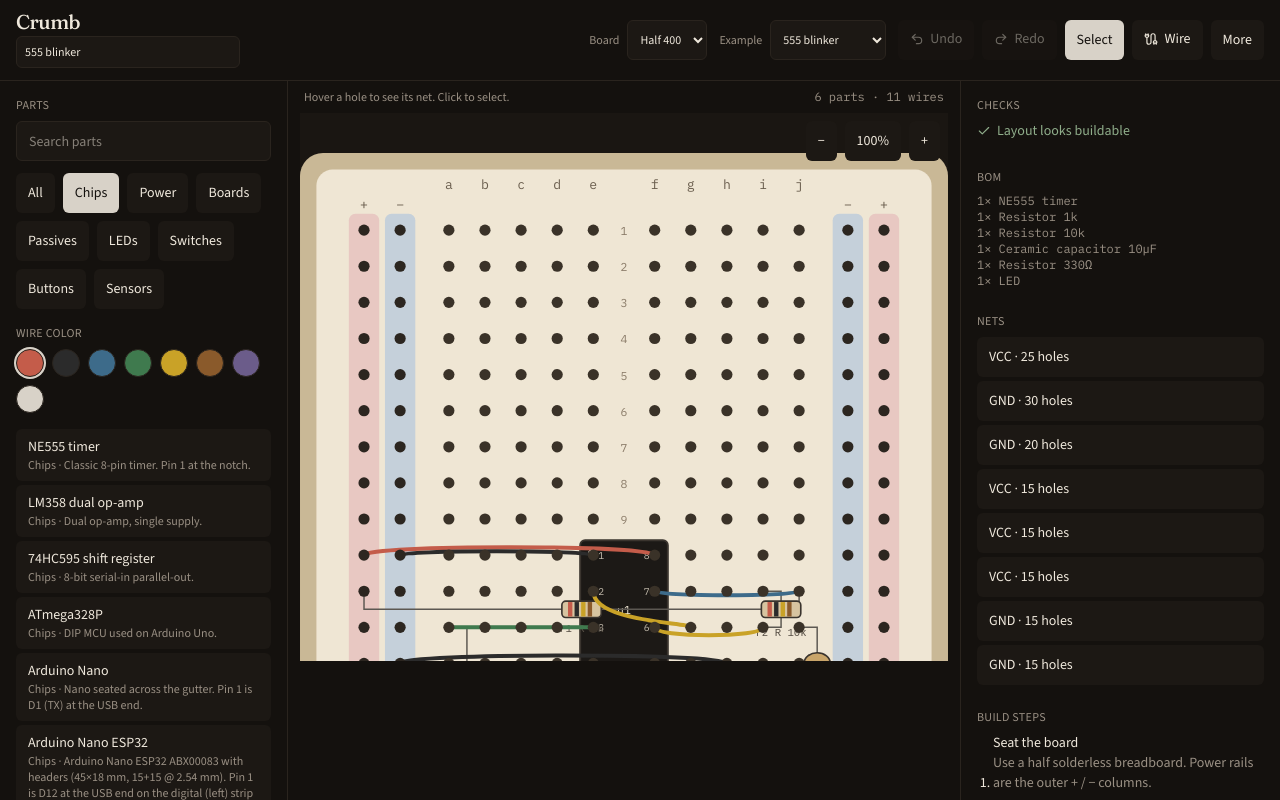
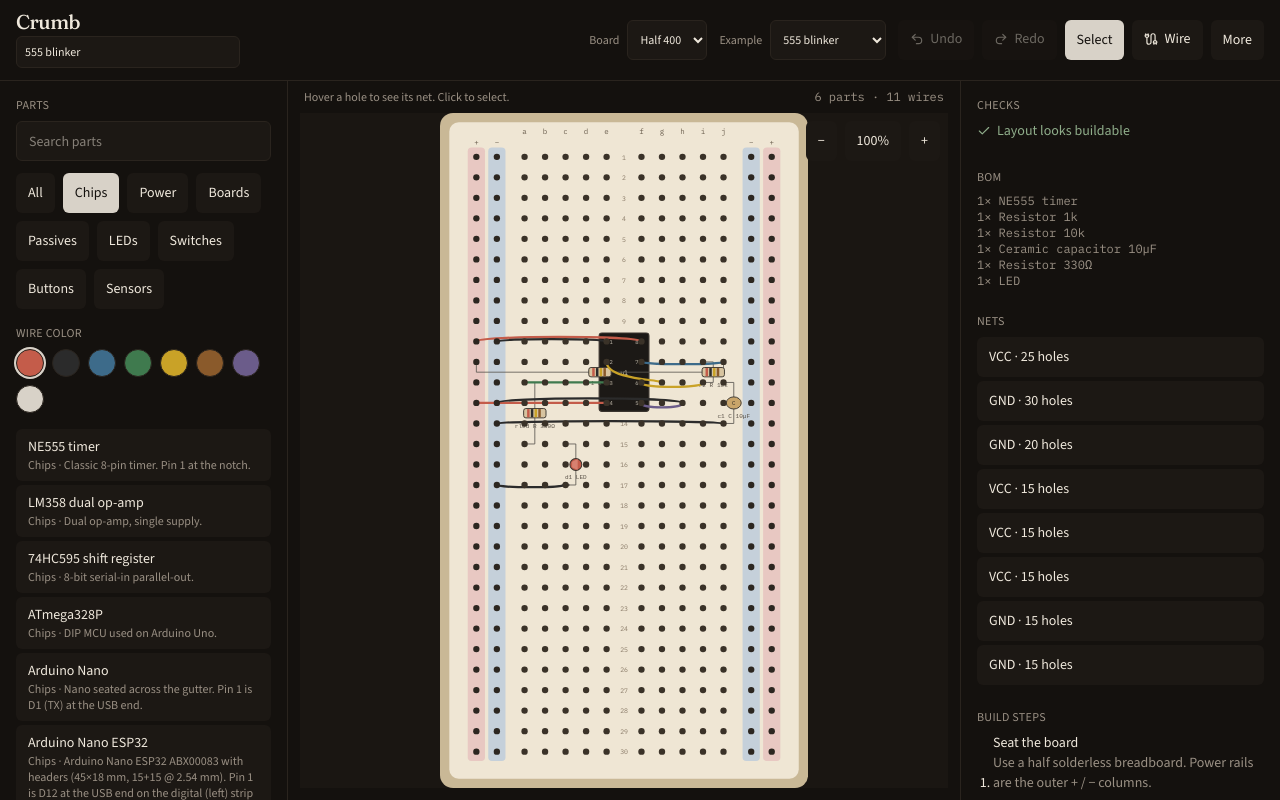
Before and after one commit to anglim3/crumb, a React (Vite) app: page / in a window 1280 px wide. Shown: the top 800 px of the page. Built offline with nearby package versions, Linux system fonts and the light colour scheme.

Commit message:
Fill the board viewer to the bottom of the page
Drop the 70vh/720px cap so the board fills the desktop pane. SVG sizes by height on large screens.

```diff
--- a/src/components/crumb/board-view.tsx
+++ b/src/components/crumb/board-view.tsx
@@ -40,22 +40,22 @@ export function BoardView() {
   const [zoom, setZoom] = useState(1);
 
   return (
-    <div className="relative h-full min-h-0 overflow-auto bg-bench">
-      <div className="sticky top-2 z-10 float-right mr-2 flex gap-2 print:hidden">
-        <button type="button" className="h-10 rounded-md bg-surface px-3 text-sm" onClick={() => setZoom((z) => Math.max(0.5, +(z - 0.2).toFixed(2)))}>
+    <div className="relative h-full min-h-0 overflow-auto bg-bench max-lg:h-auto">
+      <div className="pointer-events-none absolute right-2 top-2 z-10 flex gap-2 print:hidden">
+        <button type="button" className="pointer-events-auto h-10 rounded-md bg-surface px-3 text-sm" onClick={() => setZoom((z) => Math.max(0.5, +(z - 0.2).toFixed(2)))}>
           −
         </button>
-        <button type="button" className="h-10 rounded-md bg-surface px-3 text-sm" onClick={() => setZoom(1)}>
+        <button type="button" className="pointer-events-auto h-10 rounded-md bg-surface px-3 text-sm" onClick={() => setZoom(1)}>
           {Math.round(zoom * 100)}%
         </button>
-        <button type="button" className="h-10 rounded-md bg-surface px-3 text-sm" onClick={() => setZoom((z) => Math.min(2.4, +(z + 0.2).toFixed(2)))}>
+        <button type="button" className="pointer-events-auto h-10 rounded-md bg-surface px-3 text-sm" onClick={() => setZoom((z) => Math.min(2.4, +(z + 0.2).toFixed(2)))}>
           +
         </button>
       </div>
       <svg
         viewBox={`0 0 ${geom.width} ${geom.height}`}
-        className="mx-auto block h-auto"
-        style={{ width: `${Math.max(40, zoom * 100)}%`, maxWidth: "none" }}
+        className="mx-auto block w-auto max-lg:h-auto max-lg:w-full"
+        style={{ height: `${Math.max(40, zoom * 100)}%`, maxWidth: "none" }}
         role="img"
         aria-label={`${spec.label} breadboard`}
       >
--- a/src/components/crumb/workspace.tsx
+++ b/src/components/crumb/workspace.tsx
@@ -79,14 +79,14 @@ export function Workspace() {
     return () => window.removeEventListener("keydown", onKey);
   }, [cancelPending, deleteSelected, undo, redo]);
   return (
-    <div className="flex min-h-dvh flex-col bg-bg text-fg">
+    <div className="flex min-h-dvh flex-col bg-bg text-fg lg:h-dvh lg:overflow-hidden">
       <Header />
       <div className="flex min-h-0 flex-1 flex-col lg:flex-row">
-        <aside className="order-2 max-h-[42vh] overflow-y-auto border-t border-border print:hidden lg:order-1 lg:max-h-none lg:w-72 lg:border-r lg:border-t-0">
+        <aside className="order-2 max-h-[42vh] overflow-y-auto border-t border-border print:hidden lg:order-1 lg:max-h-none lg:min-h-0 lg:w-72 lg:border-r lg:border-t-0">
           <PartsPane />
         </aside>
-        <main className="order-1 min-h-[48vh] flex-1 lg:order-2">
-          <div className="flex items-center justify-between gap-3 px-4 py-2 text-xs text-muted">
+        <main className="order-1 flex min-h-[48vh] flex-1 flex-col lg:order-2 lg:min-h-0">
+          <div className="flex shrink-0 items-center justify-between gap-3 px-4 py-2 text-xs text-muted">
             <p>
               {tool === "place" && pendingDef
                 ? `Placing ${getPart(pendingDef)?.name ?? pendingDef}${
@@ -112,11 +112,11 @@ export function Workspace() {
               )}
             </p>
           </div>
-          <div className="h-[min(70vh,720px)] px-3 pb-3">
+          <div className="min-h-0 flex-1 px-3 pb-3 lg:h-0">
             <BoardView />
           </div>
         </main>
-        <aside className="order-3 max-h-[40vh] overflow-y-auto border-t border-border print:hidden lg:max-h-none lg:w-80 lg:border-l lg:border-t-0">
+        <aside className="order-3 max-h-[40vh] overflow-y-auto border-t border-border print:hidden lg:max-h-none lg:min-h-0 lg:w-80 lg:border-l lg:border-t-0">
           <Inspector issues={issues} steps={steps} shorts={shorts} />
         </aside>
       </div>
--- a/src/styles.css
+++ b/src/styles.css
@@ -42,6 +42,7 @@
   html,
   body,
   #root {
+    height: 100%;
     min-height: 100%;
     background: var(--color-bg);
     color: var(--color-fg);
```
